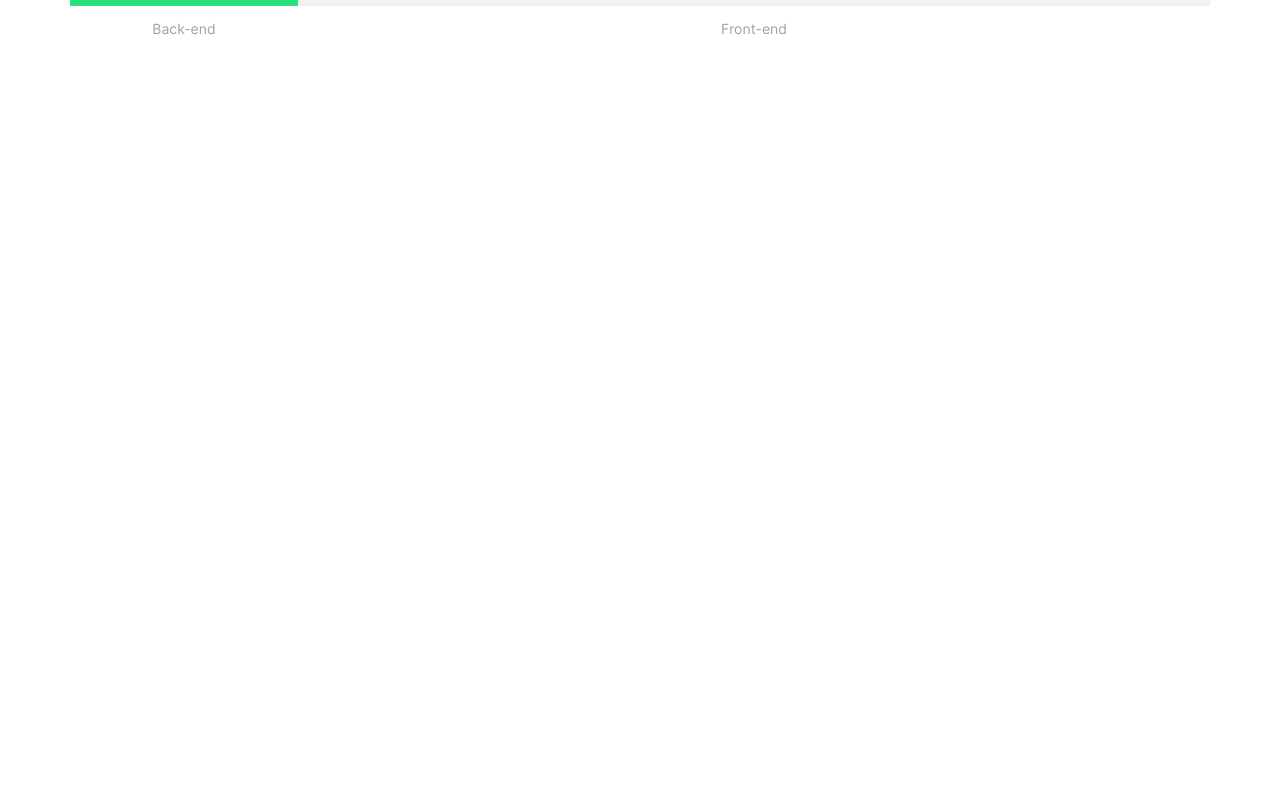
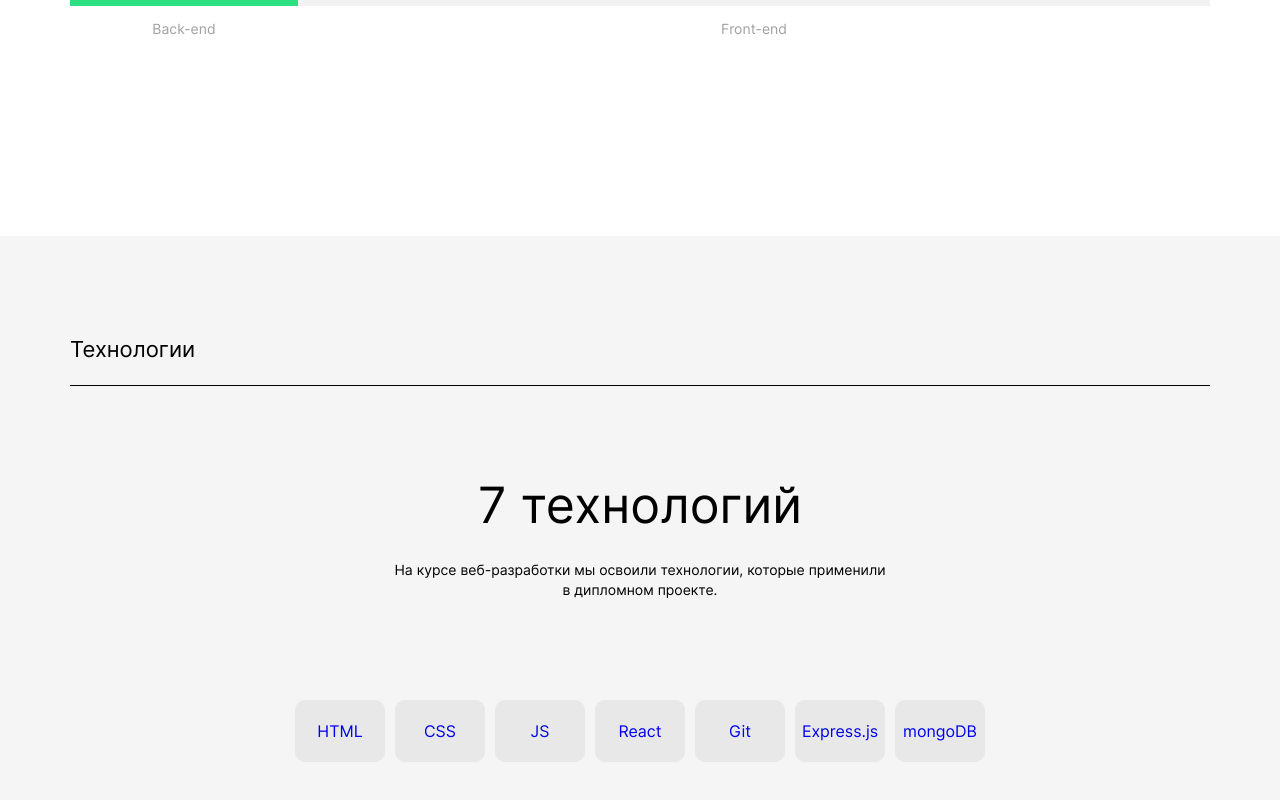
Before and after one commit to MaksimPozharskiy/movies-explorer-frontend, a React (Create React App) app: page / in a window 1280 px wide. Shown: the part 1107-1907 px from the top of the page. Before the commit the page ends 1343 px from the top, so only its background shows below. Built offline with nearby package versions, Linux system fonts and the light colour scheme.

Commit message:
feat: сверстать секцию Techs

```diff
--- a/src/components/Main/Main.jsx
+++ b/src/components/Main/Main.jsx
@@ -2,12 +2,14 @@
 import "./Main.css";
 import Promo from '../Promo/Promo';
 import AboutProject from '../AboutProject/AboutProject';
+import Techs from '../Techs/Techs';
 
 function Main() {
   return (
     <main>
       <Promo />
       <AboutProject />
+      <Techs />
     </main>
   )
 }
--- /dev/null
+++ b/src/components/Techs/Techs.css
@@ -0,0 +1,93 @@
+.techs {
+  padding: 100px 70px 100px;
+  background-color: #F5F5F5;
+}
+
+.techs__container {
+  max-width: 1280px;
+  margin: 0 auto;
+  display: flex;
+  flex-direction: column;
+  align-items: center;
+}
+
+.techs__section-title {
+  width: 100%;
+  margin: 0;
+  padding-bottom: 23px;
+
+  border-bottom: solid 1px #000;
+
+  color: #000;
+  font-size: 22px;
+  font-weight: 400;
+  line-height: 26px;
+}
+
+.techs__title {
+  max-width: 600px;
+  margin: 90px 0 26px;
+
+  color: #000;
+  font-size: 50px;
+  font-weight: 400;
+  line-height: 58px;
+}
+
+.techs__subtitle {
+  max-width: 491px;
+  margin: 0;
+
+  text-align: center;
+  color: #000;
+  font-size: 14px;
+  font-weight: 400;
+  line-height: 20px;
+}
+
+.techs__list {
+  max-width: 690px;
+
+  display: flex;
+  justify-content: space-between;
+  flex-wrap: wrap;
+  column-gap: 10px;
+
+  padding: 100px 0 0;
+  margin: 0;
+
+}
+
+.techs__list-item {
+  width: 88px;
+  height: 60px;
+
+
+  text-align: center;
+  background-color: #E8E8E8;
+  border: solid 1px #E8E8E8;
+  border-radius: 10px;
+
+  list-style: none;
+  cursor: pointer;
+  transition: linear .6s;
+}
+
+.techs__list-item:hover {
+  background-color: #2BE080;
+}
+
+.techs__list-link {
+  display: inline-block;
+  width: 100%;
+  height: 60px;
+  text-decoration: none;
+  display: flex;
+  align-items: center;
+  justify-content: center;
+}
+
+.techs__list-link:visited {
+  color: #000;
+  text-decoration: none;
+}
--- /dev/null
+++ b/src/components/Techs/Techs.jsx
@@ -0,0 +1,25 @@
+import React from "react";
+import "./Techs.css";
+
+function Techs() {
+  return (
+    <section className="techs">
+      <div className="techs__container">
+        <h2 className="techs__section-title">Технологии</h2>
+        <h3 className="techs__title">7 технологий</h3>
+        <p className="techs__subtitle">На курсе веб-разработки мы освоили технологии, которые применили в дипломном проекте.</p>
+        <ul className="techs__list">
+          <li className="techs__list-item"><a className="techs__list-link" href="https://ru.wikipedia.org/wiki/HTML" target="_blank" rel="noreferrer">HTML</a></li>
+          <li className="techs__list-item"><a className="techs__list-link" href="https://ru.wikipedia.org/wiki/CSS" target="_blank" rel="noreferrer">CSS</a></li>
+          <li className="techs__list-item"><a className="techs__list-link" href="https://ru.wikipedia.org/wiki/JavaScript" target="_blank" rel="noreferrer">JS</a></li>
+          <li className="techs__list-item"><a className="techs__list-link" href="https://ru.wikipedia.org/wiki/React" target="_blank" rel="noreferrer">React</a></li>
+          <li className="techs__list-item"><a className="techs__list-link" href="https://ru.wikipedia.org/wiki/Git" target="_blank" rel="noreferrer">Git</a></li>
+          <li className="techs__list-item"><a className="techs__list-link" href="https://ru.wikipedia.org/wiki/Express.js" target="_blank" rel="noreferrer">Express.js</a></li>
+          <li className="techs__list-item"><a className="techs__list-link" href="https://ru.wikipedia.org/wiki/MongoDB" target="_blank" rel="noreferrer">mongoDB</a></li>
+        </ul>
+      </div>
+    </section>
+  )
+}
+
+export default Techs;
```
